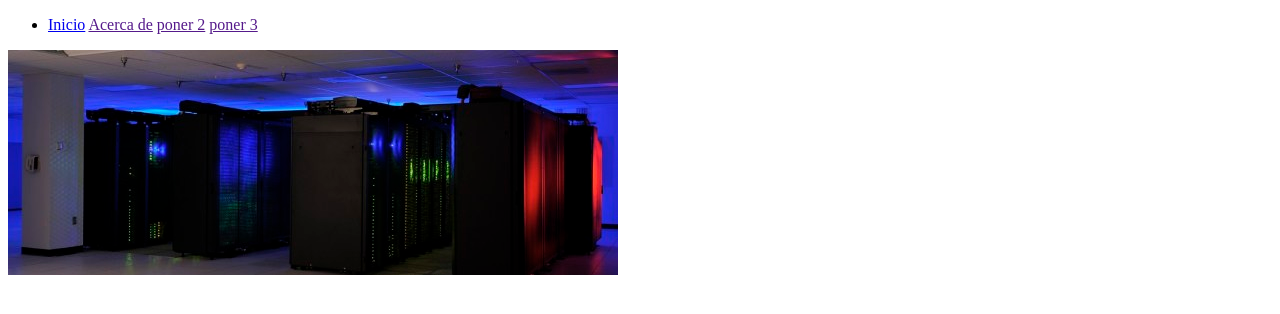
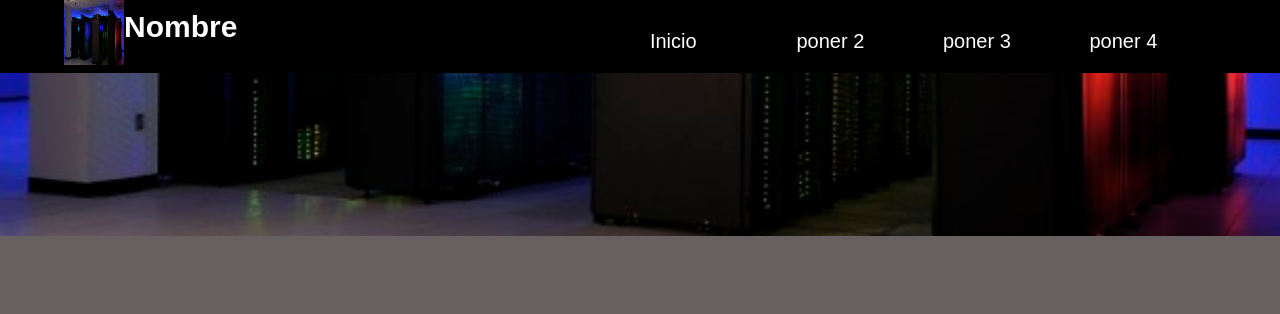
Before and after one commit to fortin378/semana-1-69, a website: page src/index.html in a window 1280 px wide. Drawn offline with Linux system fonts and the light colour scheme.

Commit message:
he agregado el header y la plantilla css

```diff
--- /dev/null
+++ b/src/estilo.css
@@ -0,0 +1,63 @@
+*{
+    margin: 0;
+    padding: 0;
+    box-sizing:border-box;
+
+}
+body{
+    background-color:#666060;
+    background-image: url(Discover-Supercomputer-2-NASA-NCCS.jpg);
+    background-position: center center;
+    background-repeat: no-repeat;
+    background-size: cover;
+    background-color: #66999;
+}
+header{
+    background: black;
+    width: 100%;
+    position: fixed;
+    z-index: 100;
+}
+nav img{
+    float: left;
+}
+nav h1{
+    color: white;
+    float: left;
+    font-family: Arial, sans-serif;
+    font-size: 30px;
+    padding-top: 10px;
+    width:10%;
+
+}
+nav ul {
+    list-style: none;
+    overflow: hidden; /* Limpiamos errores de float */
+  }
+
+  nav ul li {
+    float: right;
+    font-family: Arial, sans-serif;
+    font-size: 16px;
+    padding-top: 10px;
+    width:15%;
+  }
+
+  nav ul li a {
+    display: block; /* Convertimos los elementos a en elementos bloque para manipular el padding */
+    padding: 20px;
+    color: #fff;
+    text-decoration: none;
+    font-family: Arial;
+    font-size:20px;
+  }
+
+  nav ul li:hover {
+    background-color:rgb(255, 0, 0);
+    color:rgb(255, 255, 255);
+  }
+  .wrapper {
+    width: 90%;
+    margin: auto;
+    overflow:hidden;
+  }
--- a/src/index.html
+++ b/src/index.html
@@ -4,27 +4,24 @@
     <meta charset="UTF-8">
     <meta name="viewport" content="width=device-width, initial-scale=1.0">
     <title>Reto 1-pagina web</title>
+    <link rel="stylesheet" href="estilo.css">
 </head>
 <body>
     <header>
-        <nav id="navbar">
-            <ul>
-                <li>
-                    <a href="index.html">
-                        Inicio</a>
-                    <a href="" title="">
-                        Acerca de</a>
-                    <a href="" title="">
-                        poner 2</a>
-                    <a href="" title="">
-                        poner 3</a>
+        <section class="wrapper">
+          <nav>
+              <img src="Discover-Supercomputer-2-NASA-NCCS.jpg" width="60px" height="65px" alt="Supercomputadora">
+              <h1>Nombre</h1>
+                  <ul>
+                      <li><a href="">poner 4</a></li>
+                      <li><a href="">poner 3</a></li>
+                      <li><a href="">poner 2</a></li>
+                      <li><a href="index.html">Inicio</a></li>
 
-                </li>
-            </ul>
-            <img src="Discover-Supercomputer-2-NASA-NCCS.jpg" alt="Supercomputadoras">
-        </nav>
-
-    </header>
+                  </ul>
+          </nav>
+        </section>
+      </header>
     <main>
 
     </main>
```
